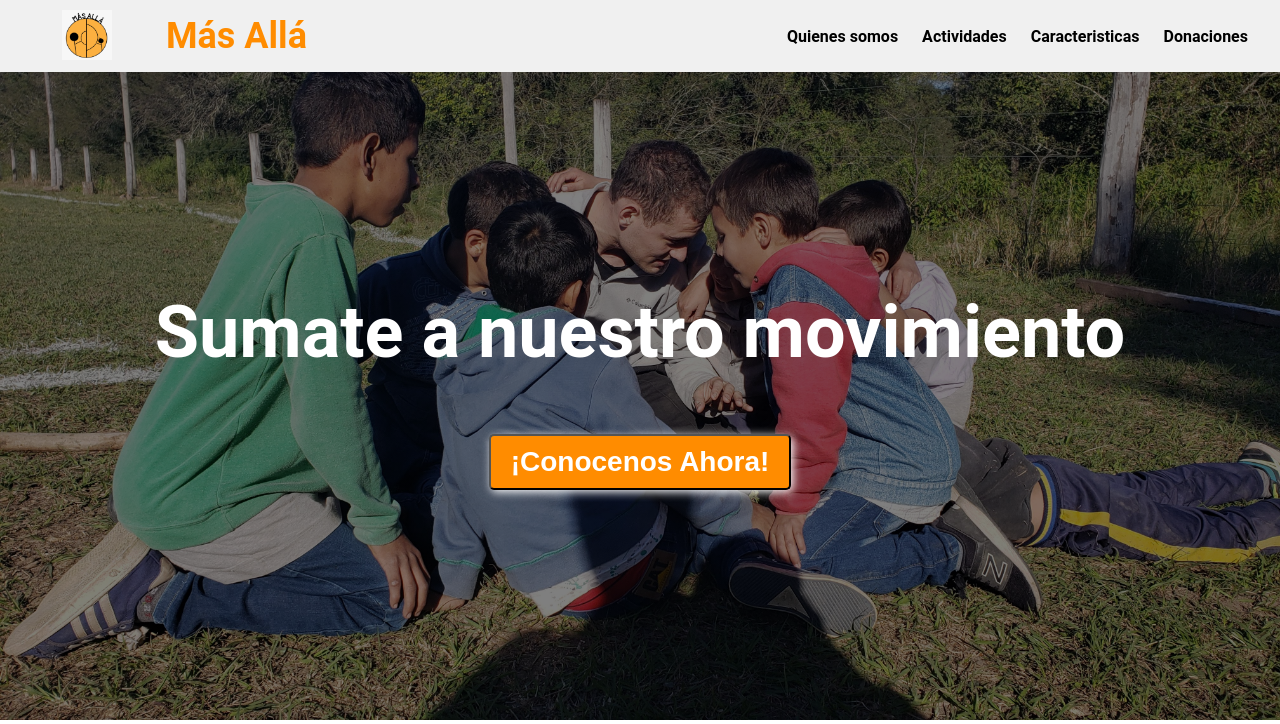
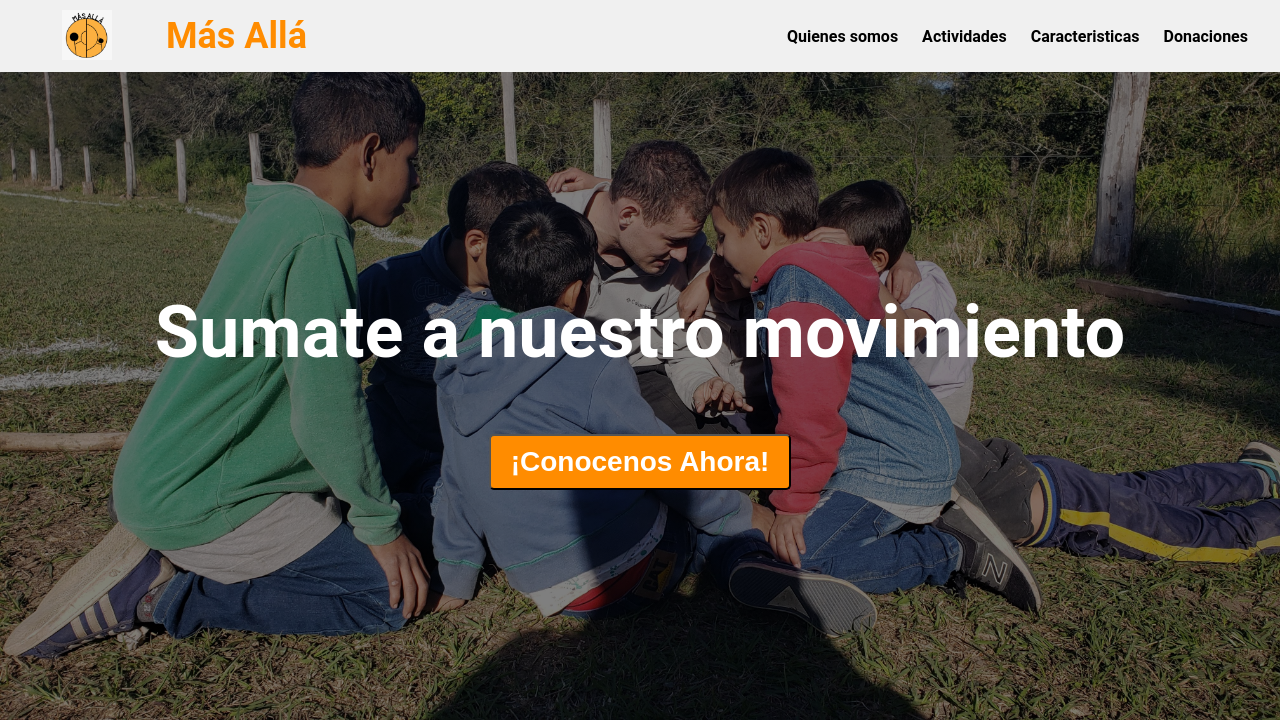
Before and after one commit to luchogabutti/mas-alla, a PHP site: page / in a window 1280 px wide. Shown: the top 724 px of the page. Run offline with PHP 8.4, Linux system fonts and the light colour scheme.

Commit message:
deleting box shadow

```diff
--- a/estilo.css
+++ b/estilo.css
@@ -20,7 +20,7 @@ button{
     padding: 10px 20px;
     border-radius: 5px;
     border: solid #000 0.5;
-    box-shadow: 2px 2px 10px;
+
     color: white;
     background-color: darkorange;
 }
```
